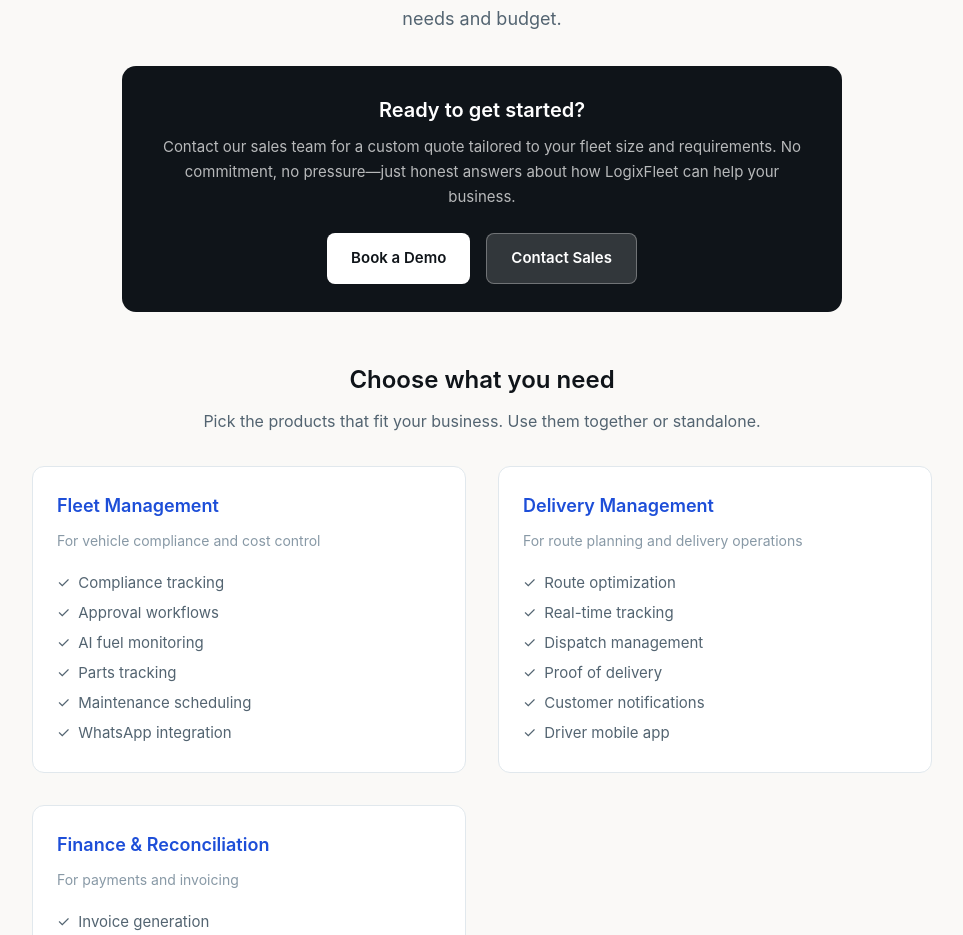
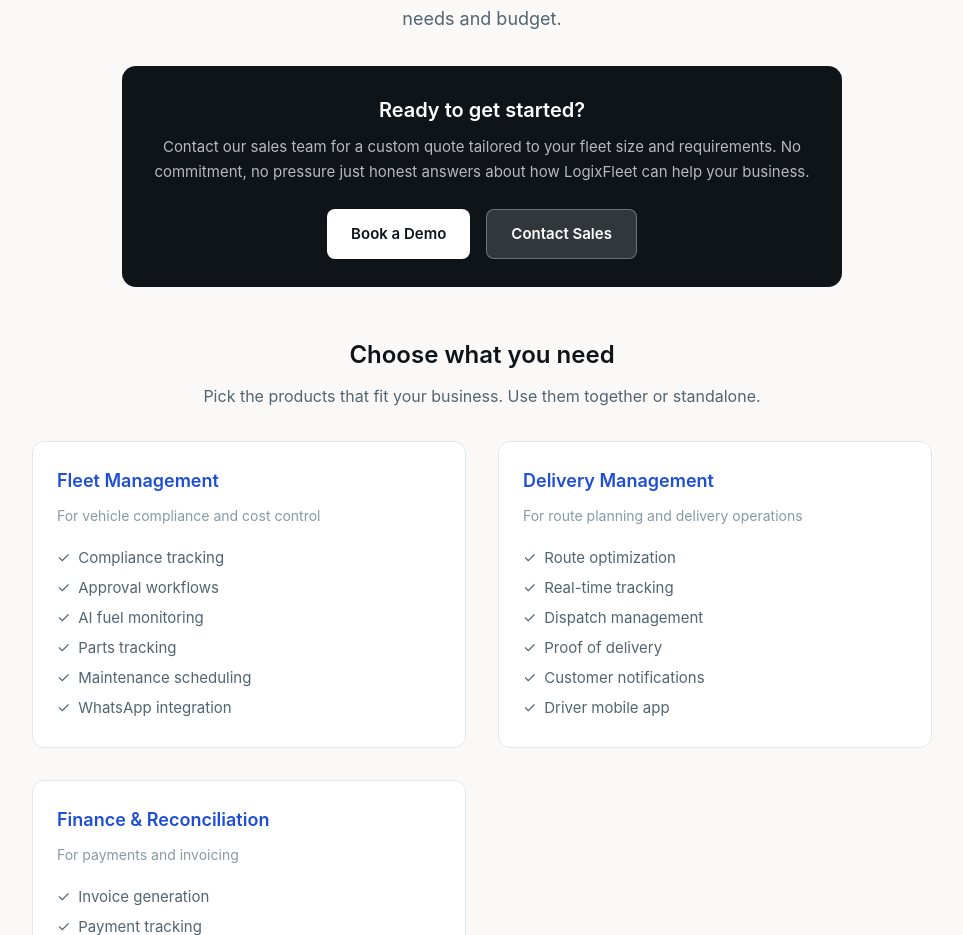
Before and after one commit to logixfleetAi/logixfleet, a React (Vite) app: page / in a window 1280 px wide. Shown: the part 2363-3298 px from the top of the page, without its empty margins (158-1121 px from the left). Built offline with nearby package versions, Linux system fonts and the light colour scheme.

Commit message:
small changes

```diff
--- a/src/pages/Home.jsx
+++ b/src/pages/Home.jsx
@@ -109,7 +109,7 @@
             <h3>Ready to get started?</h3>
             <p>
               Contact our sales team for a custom quote tailored to your fleet size and requirements.
-              No commitment, no pressure—just honest answers about how LogixFleet can help your business.
+              No commitment, no pressure just honest answers about how LogixFleet can help your business.
             </p>
             <div className="pricing-bundle-actions">
               <Link to="/book-a-demo" className="btn">Book a Demo</Link>
```
